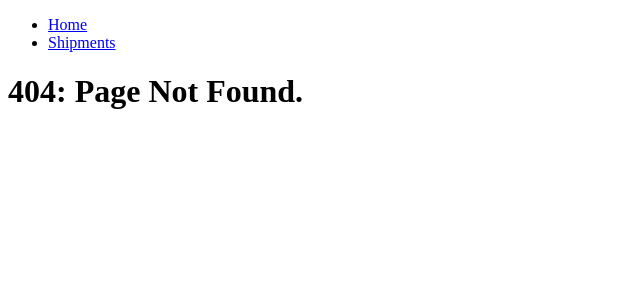
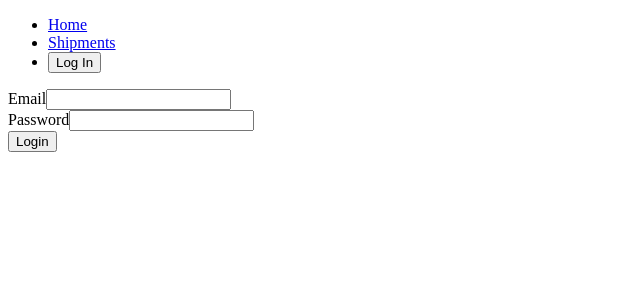
Before and after one commit to yihongwang001/Shipment-System-Frontend, a React (Create React App) app: page /login in a window 1280 px wide. Before the commit this address had no page. Shown: the top 300 px of the page, without its empty margins (0-640 px from the left). Built offline with nearby package versions, Linux system fonts and the light colour scheme.

Commit message:
Add login & logout in NavBar

```diff
--- a/src/App.js
+++ b/src/App.js
@@ -1,13 +1,22 @@
-import React from 'react';
+import React, { useState } from 'react';
 import { BrowserRouter as Router, Route, Switch } from 'react-router-dom';
 import NavBar from './components/NavBar';
+import LoggedIn from './components/LoginContext';
 import HomePage from './pages/HomePage';
 import ShipmentPage from './pages/ShipmentPage';
 import ShipmentListPage from './pages/ShipmentListPage';
 import NotFoundPage from './pages/NotFoundPage';
+import LoginPage from './pages/LoginPage';
 
 function App() {
+  const [loggedIn, setLoggedIn] = useState(false);
+
+  const setLoggedInHelper = (booleanVal) => {
+    setLoggedIn(booleanVal);
+  };
+
   return (
+    <LoggedIn.Provider value={{ loggedIn, setLoggedInHelper }}>
       <Router>
         <div className="App"></div>
         <NavBar />
@@ -16,10 +25,12 @@ function App() {
             <Route path="/" component={HomePage} exact />
             <Route path="/shipment-list" component={ShipmentListPage} />
             <Route path="/shipment/:shipmentId" component={ShipmentPage} />
+            <Route path="/login" component={LoginPage}></Route>
             <Route component={NotFoundPage} />
           </Switch>
         </div>
       </Router>
+    </LoggedIn.Provider>
   );
 }
 
--- /dev/null
+++ b/src/components/LoginContext.js
@@ -0,0 +1,5 @@
+import React from 'react';
+
+const LoggedIn = React.createContext();
+
+export default LoggedIn;
--- a/src/components/NavBar.js
+++ b/src/components/NavBar.js
@@ -1,7 +1,26 @@
-import React from 'react';
-import { Link } from 'react-router-dom';
+import React, { useContext } from 'react';
+import { Link, useHistory } from 'react-router-dom';
+import LoggedIn from '../components/LoginContext';
 
 const NavBar = () => {
+  const { loggedIn, setLoggedInHelper } = useContext(LoggedIn);
+  const history = useHistory();
+
+  const handleClick = async () => {
+    if (!loggedIn) {
+      history.push('/login');
+    } else {
+      const response = await fetch('/auth/logout');
+
+      if (response.status === 200) {
+        setLoggedInHelper(false);
+        history.push('/');
+      } else {
+        alert('Failed to log out. Please contact the developer.');
+      }
+    }
+  };
+
   return (
     <nav>
       <ul>
@@ -11,6 +30,11 @@ const NavBar = () => {
         <li>
           <Link to="/shipment-list">Shipments</Link>
         </li>
+        <li>
+          <button onClick={handleClick}>
+            {loggedIn ? 'Log Out' : 'Log In'}
+          </button>
+        </li>
       </ul>
     </nav>
   );
--- /dev/null
+++ b/src/pages/LoginPage.js
@@ -0,0 +1,73 @@
+import React from 'react';
+import { useState, useContext } from 'react';
+import { Redirect } from 'react-router-dom';
+import LoggedIn from '../components/LoginContext';
+
+const LoginPage = () => {
+  const [email, setEmail] = useState('');
+  const [password, setPassword] = useState('');
+  const { loggedIn, setLoggedInHelper } = useContext(LoggedIn);
+
+  const handleSubmit = async (event) => {
+    event.preventDefault();
+
+    const bodyObject = {
+      email: email,
+      password: password,
+    };
+    const formBody = Object.keys(bodyObject)
+      .map(
+        (key) =>
+          encodeURIComponent(key) + '=' + encodeURIComponent(bodyObject[key])
+      )
+      .join('&');
+
+    let response = await fetch('/auth/login', {
+      method: 'POST',
+      headers: {
+        'Content-Type': 'application/x-www-form-urlencoded',
+        Accept: 'appliction/json',
+      },
+      redirect: 'follow',
+      body: formBody,
+    });
+
+    console.log(response.status);
+    if (response.status === 200) {
+      setLoggedInHelper(true);
+    }
+
+    response = await response.json();
+    console.log(response);
+  };
+
+  if (loggedIn) {
+    return <Redirect to="/shipment-list"></Redirect>;
+  } else {
+    return (
+      <form onSubmit={handleSubmit}>
+        <div>
+          <label htmlFor="email">Email</label>
+          <input
+            type="text"
+            id="email"
+            name="email"
+            onChange={(evt) => setEmail(evt.target.value)}
+          />
+        </div>
+        <div>
+          <label htmlFor="password">Password</label>
+          <input
+            type="password"
+            id="password"
+            name="password"
+            onChange={(evt) => setPassword(evt.target.value)}
+          />
+        </div>
+        <button type="submit">Login</button>
+      </form>
+    );
+  }
+};
+
+export default LoginPage;
```
Also changed, not shown: src/pages/RegisterPage.js (added). Lines whose indentation alone changed are shown as unchanged.
